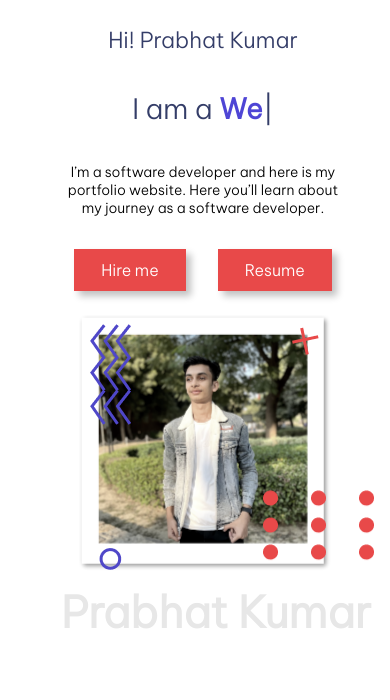
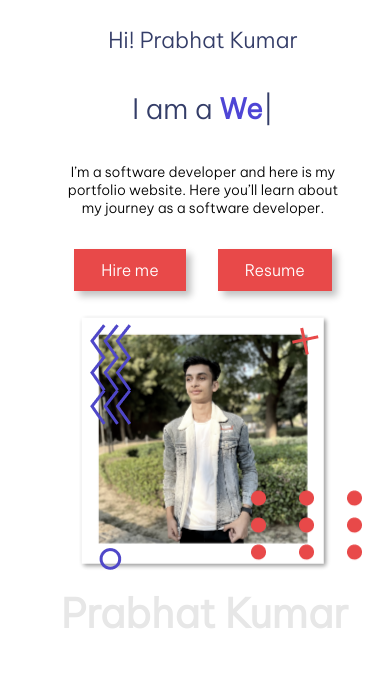
Before and after one commit to Prabhat7017/Portfolio, a plain HTML site: page index.html in a window 390 px wide. Shown: the part 88-788 px from the top of the page. Drawn offline with nearby package versions, Linux system fonts and the light colour scheme.

Commit message:
New issue fixed

```diff
--- a/style.css
+++ b/style.css
@@ -363,7 +363,7 @@ a {
   }
 
   .faded-text {
-    font-size: 2.7rem; /* Reduce the faded text size */
+    font-size: 2.5rem; /* Reduce the faded text size */
     bottom: 0%;
     left: 15%;
     z-index: 100;
@@ -423,7 +423,7 @@ a {
   /* Adjust the icon positions */
   .icon-dots {
     bottom: 3rem;
-    right: 20%;
+    right: 25%;
   }
 
   .icon-cube {
```
